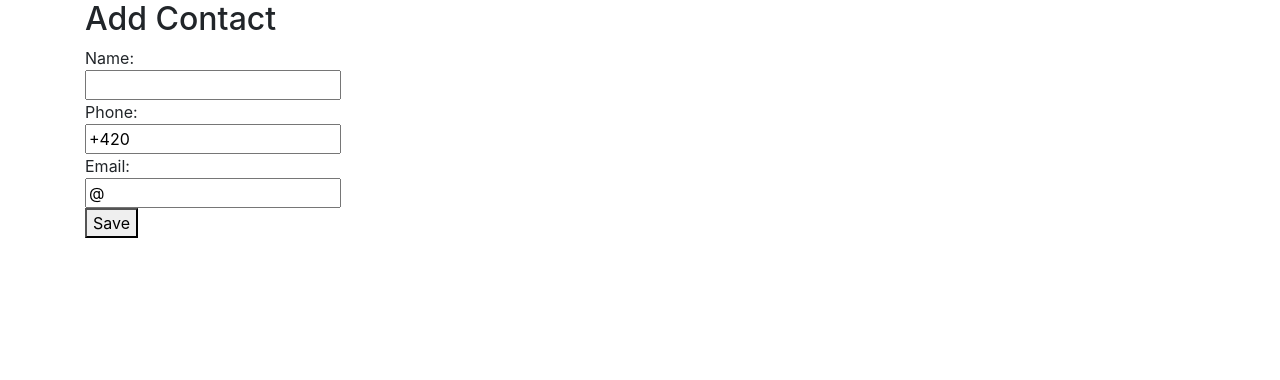
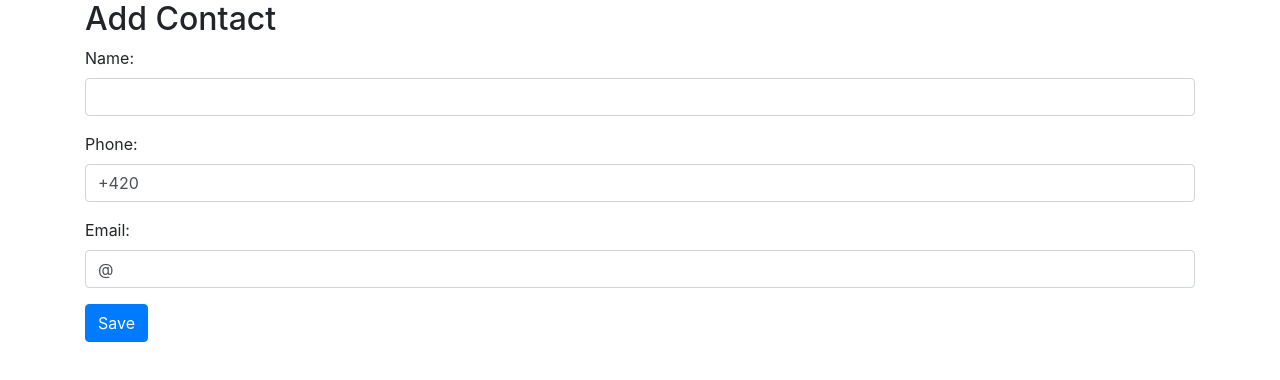
Before and after one commit to janmarek/react-training-contact-list, a React (Create React App) app: page /add in a window 1280 px wide. Shown: the top 380 px of the page. Built offline with nearby package versions, Linux system fonts and the light colour scheme.

Commit message:
react bootstrap form

```diff
--- a/src/AddPage.js
+++ b/src/AddPage.js
@@ -1,5 +1,6 @@
-import {Formik, ErrorMessage, Form, Field} from "formik";
+import {Formik, ErrorMessage, Form as FormikForm} from "formik";
 import * as yup from "yup";
+import {Form, Button} from "react-bootstrap";
 
 const initialValues = {
     name: "",
@@ -18,6 +19,9 @@ export function AddPage() {
         console.log(values);
     }
 
+    // const props = {name: "name", onChange: () => {}, value: "xxx"};
+    // <input type="text" {...props} />
+
     return (
         <>
             <h2>Add Contact</h2>
@@ -26,30 +30,36 @@ export function AddPage() {
                 initialValues={initialValues}
                 validationSchema={validation}
             >
-                {() => (
-                    <Form>
-                        <div>
-                            Name:
-                            <br />
-                            <Field type="text" name="name" />
+                {({getFieldProps}) => (
+                    <FormikForm>
+                        <Form.Group controlId="form-name">
+                            <Form.Label>Name:</Form.Label>
+                            <Form.Control
+                                type="text"
+                                {...getFieldProps("name")}
+                            />
                             <ErrorMessage name="name" component={ErrorView} />
-                        </div>
-                        <div>
-                            Phone:
-                            <br />
-                            <Field type="text" name="phone" />
+                        </Form.Group>
+                        <Form.Group controlId="phone-name">
+                            <Form.Label>Phone:</Form.Label>
+                            <Form.Control
+                                type="text"
+                                {...getFieldProps("phone")}
+                            />
                             <ErrorMessage name="phone" component={ErrorView} />
-                        </div>
-                        <div>
-                            Email:
-                            <br />
-                            <Field type="text" name="email" />
+                        </Form.Group>
+                        <Form.Group controlId="email-name">
+                            <Form.Label>Email:</Form.Label>
+                            <Form.Control
+                                type="text"
+                                {...getFieldProps("email")}
+                            />
                             <ErrorMessage name="email" component={ErrorView} />
-                        </div>
+                        </Form.Group>
                         <p>
-                            <button type="submit">Save</button>
+                            <Button type="submit">Save</Button>
                         </p>
-                    </Form>
+                    </FormikForm>
                 )}
             </Formik>
         </>
```
